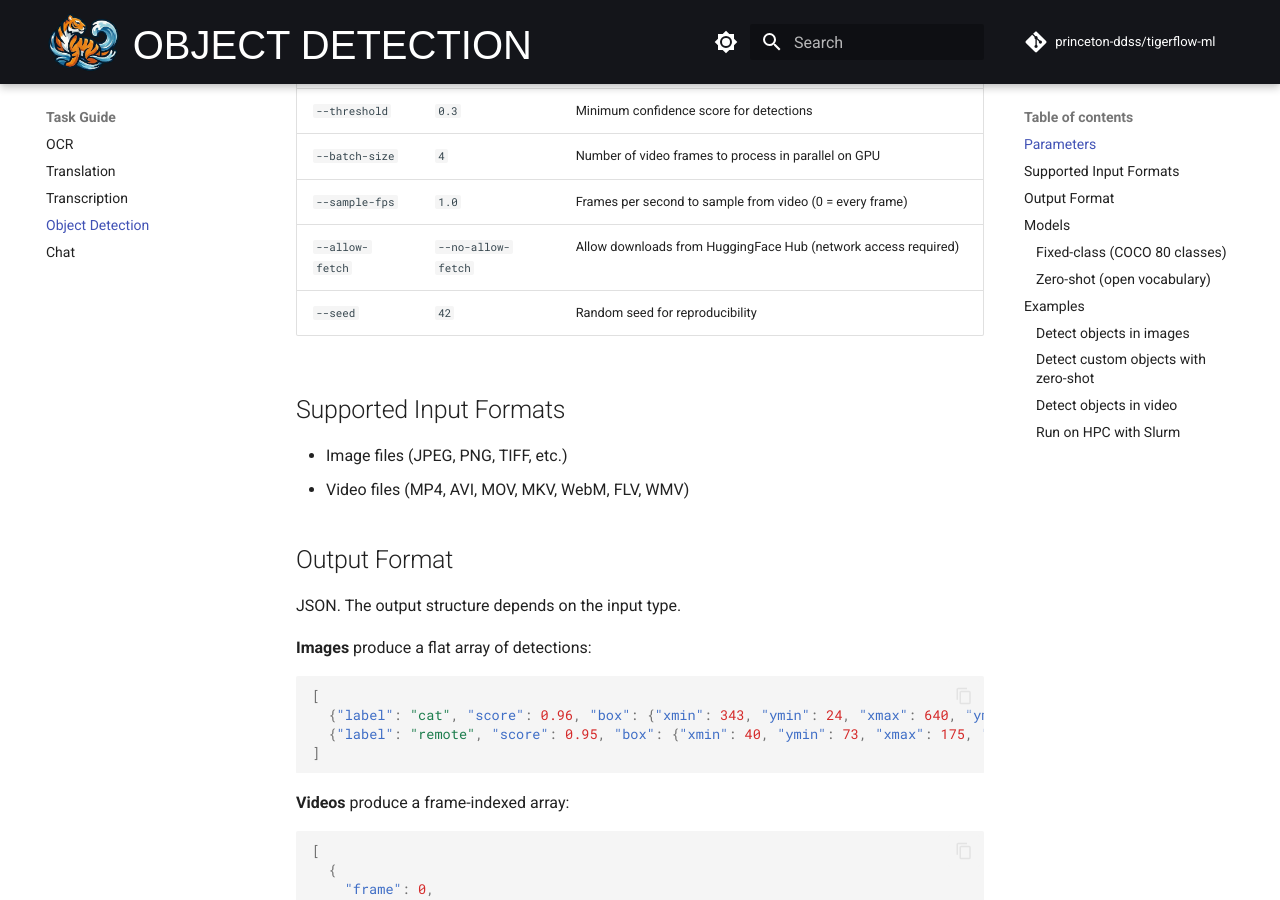
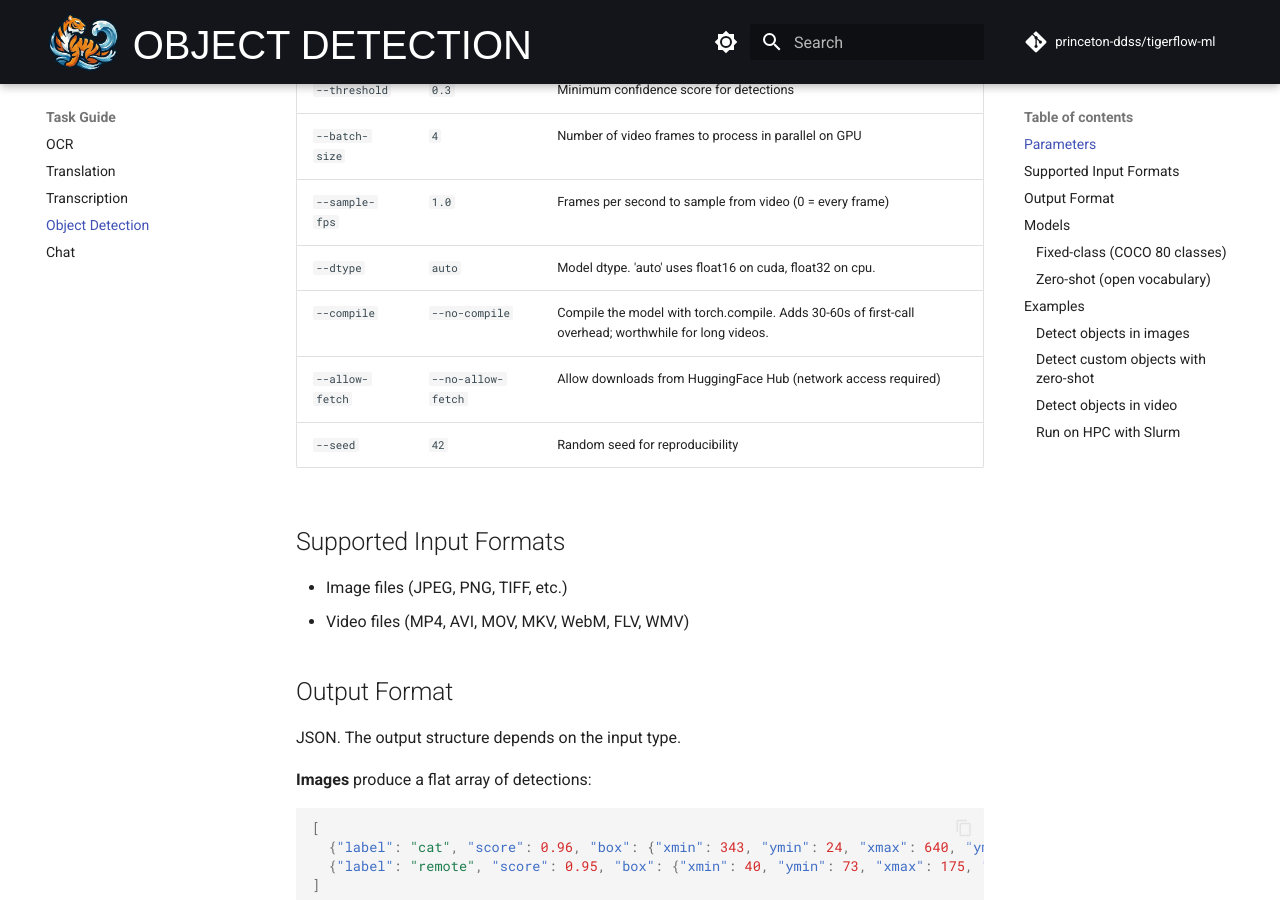
Before and after one commit to princeton-ddss/tigerflow-ml, an MkDocs documentation site: the page built from docs/mkdocs/tasks/detect.md, in a window 1280 px wide and 900 px high, scrolled down 623 px. Built offline with MkDocs 1.6.1 and Material for MkDocs 9.7.7, drawn with Linux system fonts in a browser that asks for light colours; some web fonts are replaced; comment, search, counter and statistics services are not loaded; the version menu is left out.

Commit message:
docs(detect): add dtype and compile params

```diff
--- a/docs/mkdocs/tasks/detect.md
+++ b/docs/mkdocs/tasks/detect.md
@@ -17,6 +17,8 @@ Supports both fixed-class models (e.g. RT-DETR) and open-vocabulary models
 | `--threshold`  | `0.3`                  | Minimum confidence score for detections                                |
 | `--batch-size` | `4`                    | Number of video frames to process in parallel on GPU                   |
 | `--sample-fps` | `1.0`                  | Frames per second to sample from video (0 = every frame)               |
+| `--dtype`      | `auto`                 | Model dtype. 'auto' uses float16 on cuda, float32 on cpu.              |
+| `--compile`    | `--no-compile`         | Compile the model with torch.compile. Adds 30-60s of first-call overhead; worthwhile for long videos. |
 | `--allow-fetch` | `--no-allow-fetch`    | Allow downloads from HuggingFace Hub (network access required)         |
 | `--seed`       | `42`                   | Random seed for reproducibility                                        |
 
```
